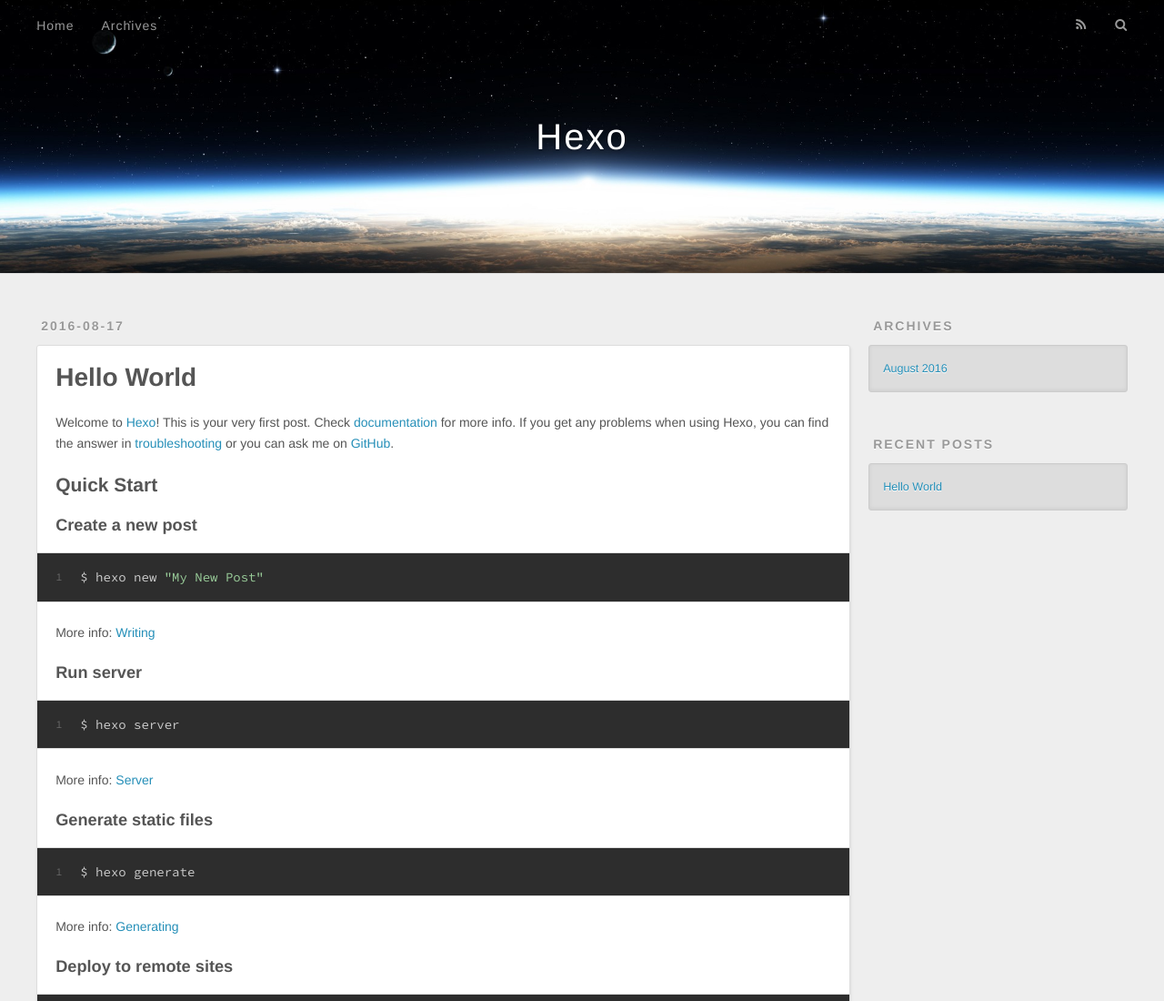
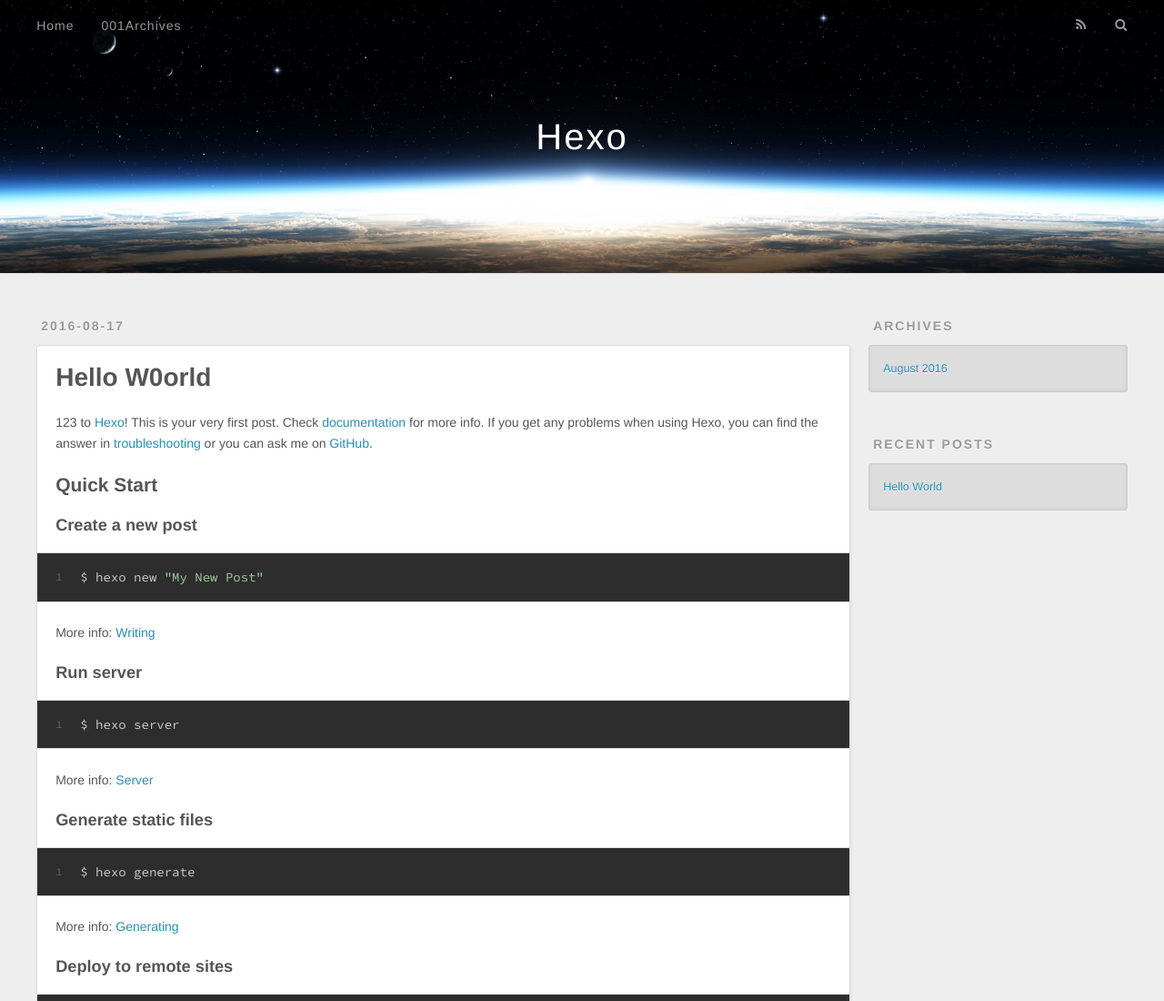
Before and after one commit to hedada001/c, a plain HTML site: page index.html in a window 1280 px wide. Shown: the top 1100 px of the page at 91% size. Drawn offline with nearby package versions, Linux system fonts and the light colour scheme.

Commit message:
Site updated: 2016-08-17 10:49:50

```diff
--- a/index.html
+++ b/index.html
@@ -3,7 +3,7 @@
 <head>
   <meta charset="utf-8">
 
-  <title>Hexo</title>
+  <title>Hex</title>
   <meta name="viewport" content="width=device-width, initial-scale=1, maximum-scale=1">
   <meta property="og:type" content="website">
 <meta property="og:title" content="Hexo">
@@ -11,7 +11,6 @@
 <meta property="og:site_name" content="Hexo">
 <meta name="twitter:card" content="summary">
 <meta name="twitter:title" content="Hexo">
-
     <link rel="alternate" href="/atom.xml" title="Hexo" type="application/atom+xml">
 
 
@@ -43,7 +42,7 @@
 
           <a class="main-nav-link" href="/">Home</a>
 
-          <a class="main-nav-link" href="/archives">Archives</a>
+          <a class="main-nav-link" href="/archives">001Archives</a>
 
       </nav>
       <nav id="sub-nav">
@@ -75,7 +74,7 @@
 
 
     <h1 itemprop="name">
-      <a class="article-title" href="/2016/08/17/hello-world/">Hello World</a>
+      <a class="article-title" href="/2016/08/17/hello-world/">Hello W0orld</a>
     </h1>
 
 
@@ -83,7 +82,7 @@
 
     <div class="article-entry" itemprop="articleBody">
 
-        <p>Welcome to <a href="https://hexo.io/" target="_blank" rel="external">Hexo</a>! This is your very first post. Check <a href="https://hexo.io/docs/" target="_blank" rel="external">documentation</a> for more info. If you get any problems when using Hexo, you can find the answer in <a href="https://hexo.io/docs/troubleshooting.html" target="_blank" rel="external">troubleshooting</a> or you can ask me on <a href="https://github.com/hexojs/hexo/issues" target="_blank" rel="external">GitHub</a>.</p>
+        <p>123 to <a href="https://hexo.io/" target="_blank" rel="external">Hexo</a>! This is your very first post. Check <a href="https://hexo.io/docs/" target="_blank" rel="external">documentation</a> for more info. If you get any problems when using Hexo, you can find the answer in <a href="https://hexo.io/docs/troubleshooting.html" target="_blank" rel="external">troubleshooting</a> or you can ask me on <a href="https://github.com/hexojs/hexo/issues" target="_blank" rel="external">GitHub</a>.</p>
 <h2 id="Quick-Start"><a href="#Quick-Start" class="headerlink" title="Quick Start"></a>Quick Start</h2><h3 id="Create-a-new-post"><a href="#Create-a-new-post" class="headerlink" title="Create a new post"></a>Create a new post</h3><figure class="highlight bash"><table><tr><td class="gutter"><pre><div class="line">1</div></pre></td><td class="code"><pre><div class="line">$ hexo new <span class="string">"My New Post"</span></div></pre></td></tr></table></figure>
 <p>More info: <a href="https://hexo.io/docs/writing.html" target="_blank" rel="external">Writing</a></p>
 <h3 id="Run-server"><a href="#Run-server" class="headerlink" title="Run server"></a>Run server</h3><figure class="highlight bash"><table><tr><td class="gutter"><pre><div class="line">1</div></pre></td><td class="code"><pre><div class="line">$ hexo server</div></pre></td></tr></table></figure>
```
